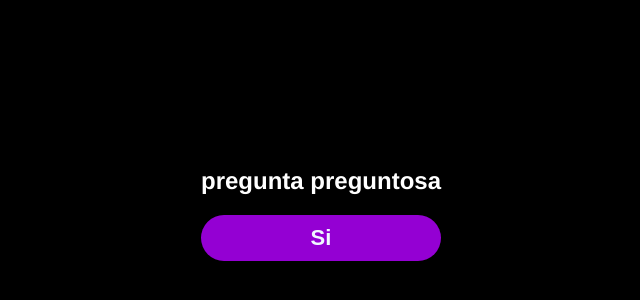
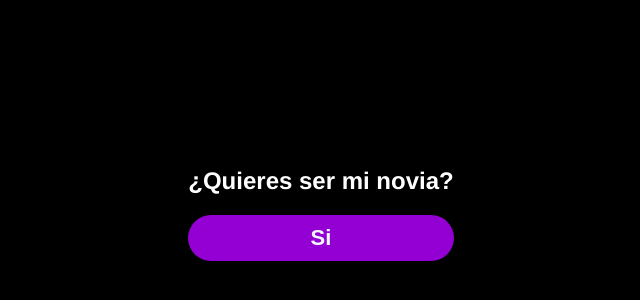
Before and after one commit to WilliamRicalde/project-01, a Vue app: page / in a window 1280 px wide. Shown: the part 1796-2096 px from the top of the page, without its empty margins (319-959 px from the left). Built offline with nearby package versions, Linux system fonts and the light colour scheme; what vue3-lottie would draw is missing.

Commit message:
second commit

```diff
--- a/src/App.vue
+++ b/src/App.vue
@@ -40,8 +40,8 @@ const handleAnimation = () => console.log('animation')
     />
   </div>
   <section>
-    <h1 v-if="question">pregunta preguntosa</h1>
-    <h1 v-else>Texto textoso</h1>
+    <h1 v-if="question">¿Quieres ser mi novia?</h1>
+    <h1 v-else>Wujuuuuu 🥳🥳🥰❤️</h1>
     <button @click="handleConfetti" class="yes-button" v-if="question">Si</button>
   </section>
 </template>
```
